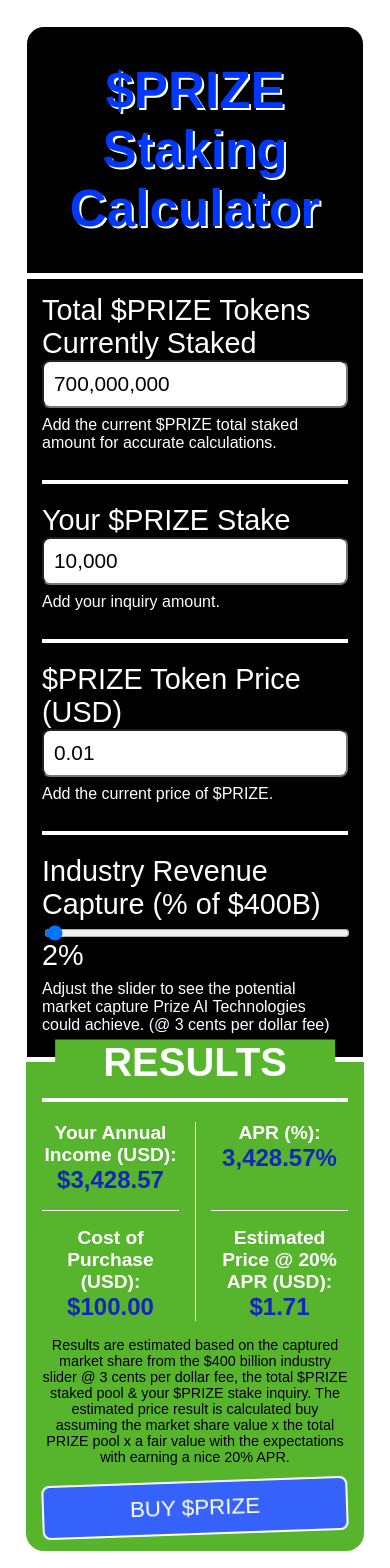
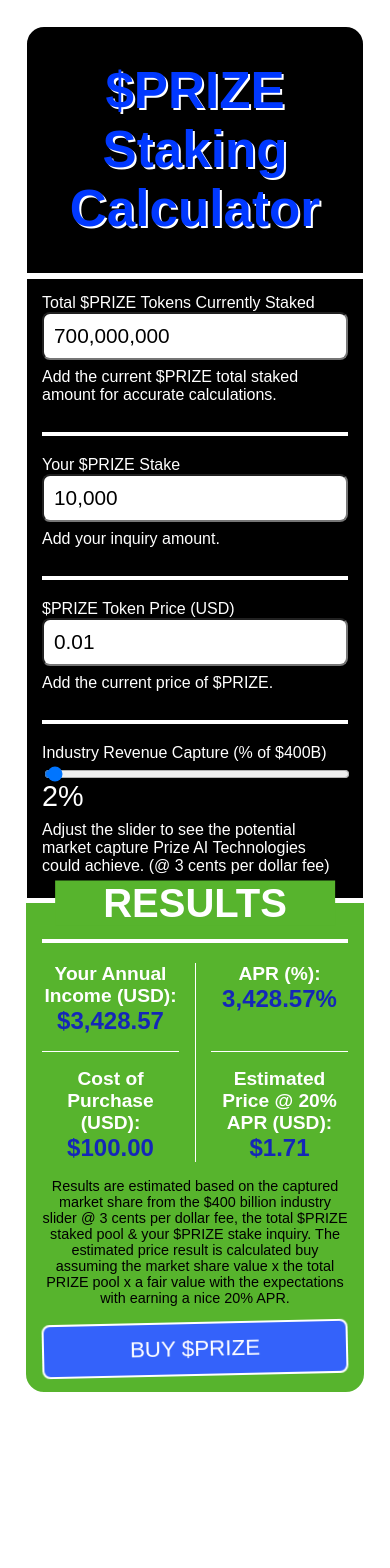
Before and after one commit to PrizeAITech/prize-calc, a React (Create React App) app: page / in a window 390 px wide. Shown: the top 1568 px of the page. After the commit the page ends 1418 px from the top, so only its background shows below. Built offline with nearby package versions, Linux system fonts and the light colour scheme; a web font is replaced by a local one.

Commit message:
Add files via upload

```diff
--- a/src/index.css
+++ b/src/index.css
@@ -89,10 +89,32 @@ body {
 
 /* Responsive Overrides */
 @media (max-width: 768px) {
-  .yellow-box { padding: 10px 0; }
-  .green-box { padding: 15px; }
-  .button { width: 100%; padding: 15px 0; }
+  .yellow-box {
+    padding: 10px 0;
+  }
+
+  .green-box {
+    padding: 15px;
+  }
+
+  .button {
+    width: 100%;
+    padding: 15px 0;
+  }
+
+  label {
+    font-size: 1rem !important;
+  }
+
+  .yellow-box p {
+    font-size: 0.9rem !important;
+  }
+
+  .slider-field + div {
+    font-size: 1rem !important;
+  }
 }
+
 
 /* Enhanced RESULTS PANEL Layout */
 .green-box.results {
```
